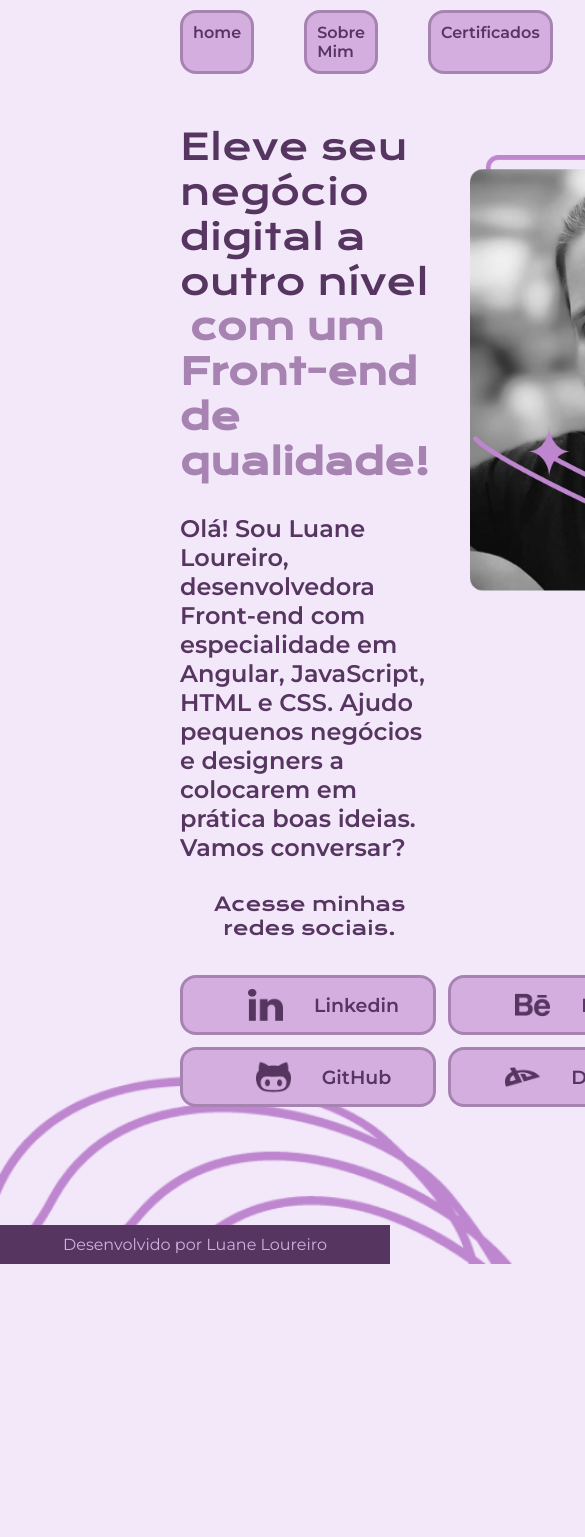
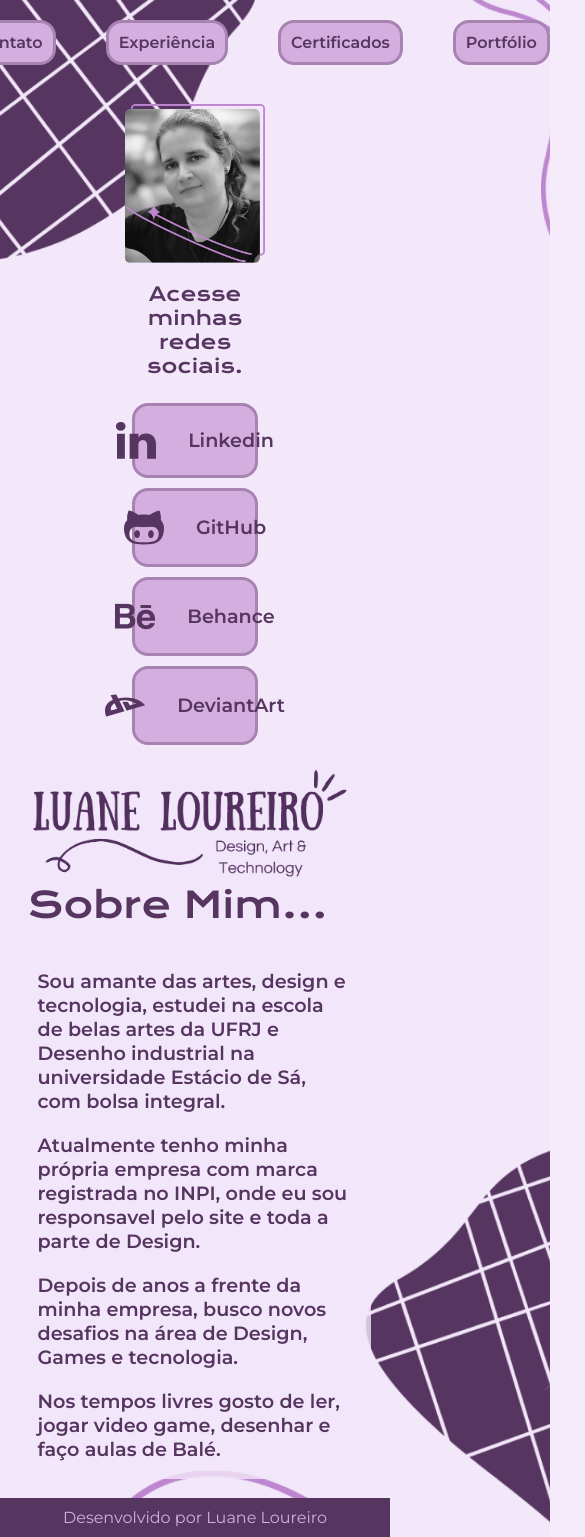
Before and after one commit to luane-loureiro/portfolio, a plain HTML site: page index.html in a window 390 px wide. Shown: the top 1537 px of the page, 585 px wide, since content can reach past the window. Before the commit the page ends 1264 px from the top, so only its background shows below. Drawn offline with nearby package versions, Linux system fonts and the light colour scheme.

Commit message:
Add files via upload

```diff
--- a/index.html
+++ b/index.html
@@ -13,39 +13,48 @@
     <header class="cabecario">
         <nav class="cabecario__menu">
             <a class="cabecario__menu__link" href="index.html">home</a>
-            <a class="cabecario__menu__link" href="sobre.html">Sobre Mim</a>
-            <a class="cabecario__menu__link" href="#">Certificados</a>
+            <a class="cabecario__menu__link" href="contato.html">Contato</a>
+            <a class="cabecario__menu__link" href="Profissional.html">Experiência</a>
+            <a class="cabecario__menu__link" href="certificados.html">Certificados</a>
             <a class="cabecario__menu__link" href="#">Portfólio</a>
-            <a class="cabecario__menu__link" href="#">Curriculo</a>
         </nav>
     </header>
+
     <main class="apresentacao">
+        <section class="apresentacao__conteudo">
+            <section class="texto">
+                <img class="logo" src="assets/logo.png">
+                <h1 class="apresentacao__conteudo__titulo">Sobre Mim...</h1>
+                <p class="apresentacao__conteudo__texto">Sou amante das artes, design e tecnologia, estudei na escola de belas artes da UFRJ e Desenho industrial na universidade Estácio de Sá, com bolsa integral.</p>
+                <p class="apresentacao__conteudo__texto">Atualmente tenho minha própria empresa com marca registrada no INPI, onde eu sou responsavel pelo site e toda a parte de Design.</p>
+                <p class="apresentacao__conteudo__texto">Depois de anos a frente da minha empresa, busco novos desafios na área de Design, Games e tecnologia.</p>
+                <p class="apresentacao__conteudo__texto">Nos tempos livres gosto de ler, jogar video game, desenhar e faço aulas de Balé.</p>
+            </section>
 
-        <section class="apresentacao__conteudo">
-            <h1 class="apresentacao__conteudo__titulo">Eleve seu negócio digital a outro nível <strong class= "titulo-destaque"> com um Front-end de qualidade!</strong></h1>
-            <p class="apresentacao__conteudo__texto">Olá! Sou Luane Loureiro, desenvolvedora Front-end com especialidade em Angular, JavaScript, HTML e CSS. Ajudo pequenos negócios e designers a colocarem em prática boas ideias. Vamos conversar?</p>
-            <div class="apresentacao__links">
+        </section>
+
+        <section class="img__e__links">
+        <img class='apresentacao__img' src="assets/Imagem.png" alt="Foto da Luane Loureiro">
         <h2 class="apresentacao__links_subtitulo">Acesse minhas redes sociais.</h2>
 
-                <div class="apresentacao__botao___link">
-                <a class="apresentacao__links__link" href="https://www.linkedin.com/in/luane-loureiro">
+        <div class="apresentacao__links">
+
+            <a class="apresentacao__navegacao" href="https://www.linkedin.com/in/luane-loureiro">
                 <img src="assets/linkedin.png">Linkedin
             </a>
-                <a class="apresentacao__links__link" href="https://github.com/luane-loureiro">
+            <a class="apresentacao__navegacao" href="https://github.com/luane-loureiro">
                 <img src="assets/github.png">GitHub
             </a>
-                <a class="apresentacao__links__link" href="https://github.com/luane-loureiro">
+            <a class="apresentacao__navegacao" href="https://github.com/luane-loureiro">
                 <img src="assets/behance.png">Behance
             </a>
-                <a class="apresentacao__links__link" href="https://github.com/luane-loureiro">
+            <a class="apresentacao__navegacao" href="https://github.com/luane-loureiro">
                 <img src="assets/deviantart.png">DeviantArt
             </a>
         </div>
-            </div>
         </section>
-        <img src="assets/Imagem.png" alt="Foto da Luane Loureiro">
     </main>
-    <footer>
+    <footer class='rodape'>
         <p>Desenvolvido por Luane Loureiro</p>
     </footer>
 </body>
--- a/styles/style.css
+++ b/styles/style.css
@@ -1,7 +1,7 @@
 @import url('https://fonts.googleapis.com/css2?family=Krona+One&family=Montserrat:wght@400;600&display=swap');
 
 :root{
-    --cor__clara:#F3E7FA;
+    --cor__clara:#F3E7FAcc;
     --cor__media_1: #d3aede;
     --cor__media_2: #a783b2;
     --cor__escura: #563560 ;
@@ -11,13 +11,14 @@
 }
 
 *{
-    padding: 0px;
-    margin: 0px;
+    padding: 0;
+    margin: 0;
     text-decoration: none;
 }
 
 
 body{
+    box-sizing: border-box;
     background-color: var(--cor__clara);
     background-position: top;
     background-image: url("../assets/bg.png");
@@ -29,18 +30,15 @@ body{
 }
 
 
+
 .cabecario{
-    padding: 10px 0px 0px 180px;
+    padding: 2% 0px 0px 15%;
 }
 
 
 .cabecario__menu{
     display: flex;
     gap:50px;
-    font-family: var(--fonte-Principal);
-    font-size: 16px;
-
-
 }
 
 .cabecario__menu__link{
@@ -48,6 +46,8 @@ body{
     border: solid var(--cor__media_2);
     padding: 10px;
     border-radius: 16px;
+    font-family: var(--fonte-Principal);
+    font-size: 1rem;
     color: var(--cor__escura);
 
 }
@@ -61,107 +61,164 @@ body{
 }
 
 
-section h1 strong{
-    color: var(--cor__media_2);
-    font-weight: bold;
-    padding: 10px;
+.apresentacao{
+    padding: 5% 10%;
+    display: flex;
+    align-items:start;
+    justify-content: space-around;
+    gap: 5px;
+
+}
+.logo{
+    mix-blend-mode: multiply;
+    width: 98%;
 }
 
-
-.apresentacao{
-    padding: 50px 180px;
-    display: flex;
-    align-items: flex-start;
-    justify-content: space-between;
+.apresentacao__img{
+    width:80%;
 }
 
 .apresentacao__conteudo{
-    width: 615px;
+    width: 50%;
     display: flex;
     flex-direction: column;
-    gap: 30px;
-
-}
-
-.apresentacao__conteudo__sobre{
-    width: 615px;
-    display: flex;
-    flex-direction: column;
-    gap: 30px;
-    background-color: #F3E7FA ;
-    padding: 20px;
-    border-radius: 16px;
+    background-color: var(--cor__clara);
+    border-radius: 2rem;
+    padding: 0.5rem;
 }
 
 .apresentacao__conteudo__titulo{
     font-family: var(--fonte-titulo);
-    font-size: 36px;
+    font-size: 2.25rem;
     font-weight: 400;
+    padding-bottom: 2rem;
 }
 
+.apresentacao__conteudo__subtitulo{
+    font-size: 1.6rem;
+    font-weight: bold;
+    padding-top: 1rem;
+}
+
+.apresentacao__conteudo__destaque{
+    color: var(--cor__media_2);
+    font-size: 1.4rem;
+    padding-bottom: 1rem;
+}
 .apresentacao__conteudo__texto{
-    font-size: 24px;
+    padding: 10px;
+    font-size: 1.2rem;
+}
 
+.texto{
+    background-color: var(--cor__clara);
+    border-radius: 16px;
 }
 
 .apresentacao__links{
-    text-align: center;
-
-}
-
-.apresentacao__botao___link{
     height: 200px;
     display: flex;
     flex-wrap: wrap;
     flex-direction: column;
-    gap: 12px;
+    align-items: center;
+    gap: 20px;
+    padding: 2%;
+}
+
+.img__e__links{
+    display: flex;
+    flex-direction: column;
+    align-items: center;
+    width: 50%;
+
 }
 
 .apresentacao__links_subtitulo{
     font-family: var(--fonte-titulo);
-    font-size: 19px;
+    font-size: 1.2rem;
     font-weight: 400;
-    align-items: center;
-    padding-bottom:35px ;
-
+    padding: 1rem;
+    text-align: center;
 }
 
-.apresentacao__links__link{
+.apresentacao__navegacao{
     display:flex;
+    justify-content: space-between;
+    align-items: center;
     justify-content: center;
-    align-items: center;
+    gap: 2rem;
     background: var(--cor__media_1);
     border: solid var(--cor__media_2);
-    width: 250px;
-    height: 24px;
+    width: 40%;
     text-align: center;
-    border-radius: 16px;
-    font-size: 19px;
-    padding: 15px 0px;
+    border-radius: 1rem;
+    font-size: 1.2rem;
+    padding: 1rem;
     color: var(--cor__escura);
-
-}
-.apresentacao__links__link img{
-    width: 35px;
-
 }
 
-.apresentacao__links__link:hover{
+.apresentacao__navegacao:hover{
     background:var(--cor__media_1);
     border: solid var(--cor__escura);
 }
 
-main img{
-    width: 385px;
-    margin: 31px;
+.apresentacao li{
+    font-size: 1.1rem;
+    padding: 0.5rem;
 }
 
+.apresentacao__certificados{
+    width: 100%;
+    display: flex;
+    flex-direction: column;
+    background-color: var(--cor__clara);
+    border-radius: 2rem;
+    padding: 0.5rem;
+}
+.logo__certificados{
+    mix-blend-mode: multiply;
+    width: 50%;
+}
 
 footer{
     background: var(--cor__escura);
     color: var(--cor__media_1);
     padding: 10px;
     text-align: center;
-    font-size: 16px;
+    font-size: 1rem;
     font-weight: 400;
 }
+
+@media (max-width: 1100px){
+    body{
+        background-image: url("../assets/bg2.png");
+        background-size:cover;
+        background-repeat: no-repeat;
+    }
+    .cabecario{
+        padding: 5%;
+    }
+    .cabecario__menu{
+        justify-content: center;
+    }
+    .apresentacao{
+        flex-direction: column-reverse;
+        align-items: center;
+        padding: 5%;
+    }
+    .apresentacao__conteudo{
+        width: auto;
+        row-gap: 20px;
+    }
+    .apresentacao__links{
+        height: 30%;
+        display: flex;
+        align-items: center;
+        flex-direction: column;
+        gap: 10px;
+        padding: 5%;
+    }
+
+
+
+}
```
Also changed, not shown: certificados.html (added, +52 -0 lines), contato.html (added, +45 -0 lines), profissional.html (added, +70 -0 lines), assets/bg2.png (added), assets/logo.png (added). Lines whose indentation alone changed are shown as unchanged.
